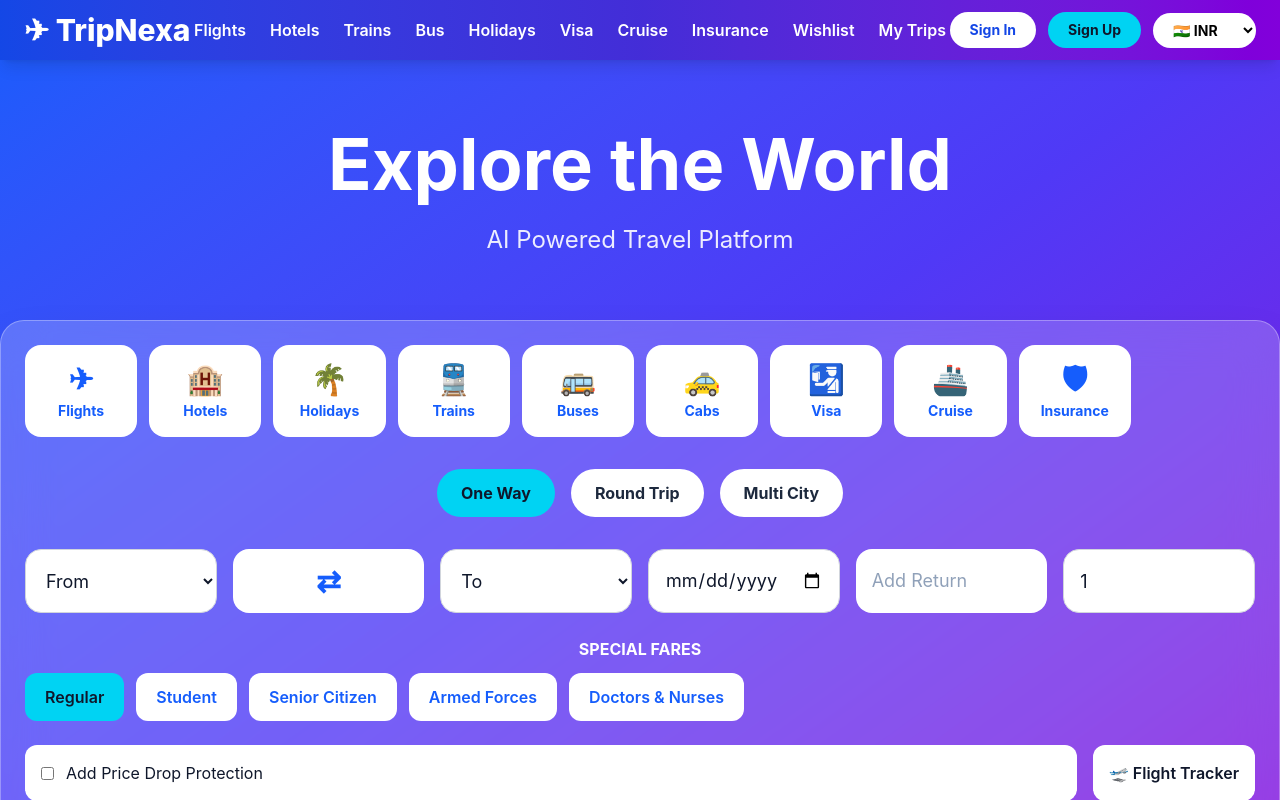
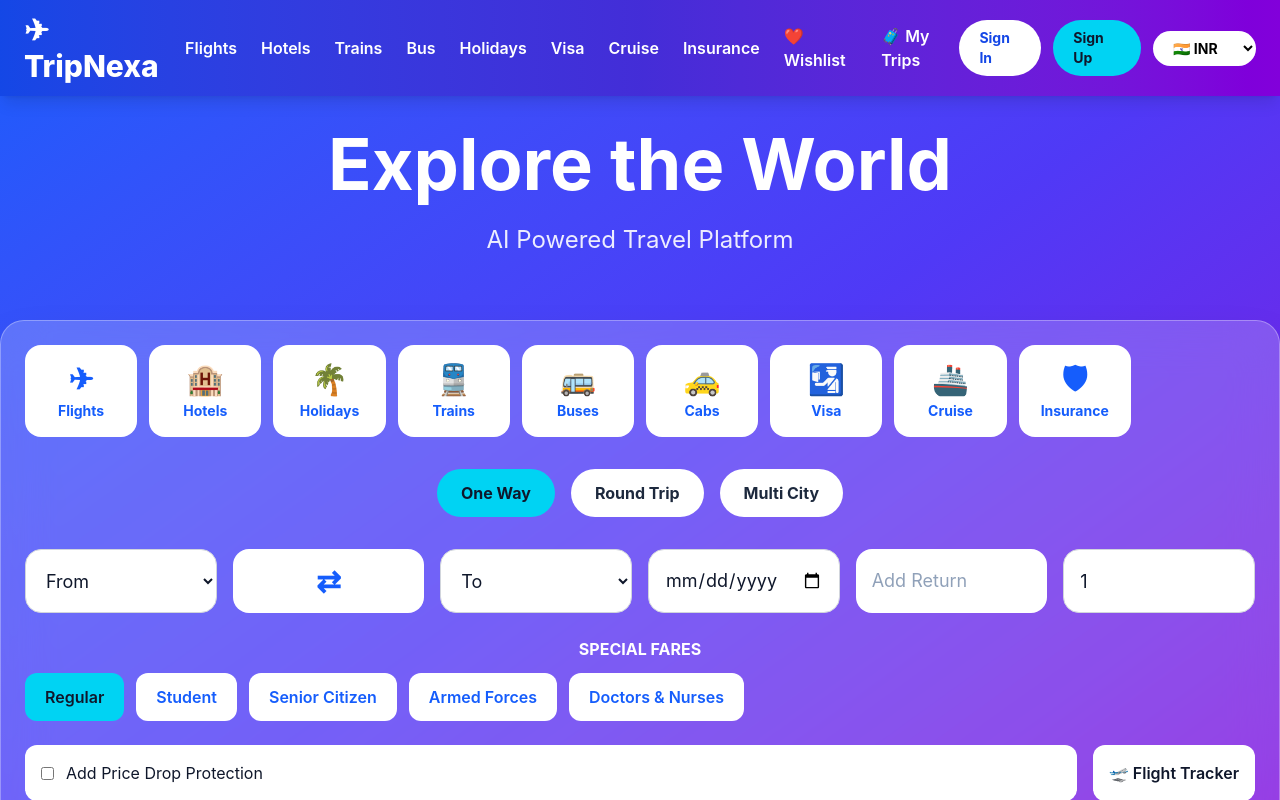
Before and after one commit to aryan20065-cloud/TripNexa, a React (Vite) app in the folder client/: page / in a window 1280 px wide. Shown: the top 800 px of the page. Built offline with nearby package versions, Linux system fonts and the light colour scheme.

Commit message:
Fix navbar currency selector without reload

```diff
--- a/client/src/components/layout/Navbar.jsx
+++ b/client/src/components/layout/Navbar.jsx
@@ -1,10 +1,18 @@
 import { Link } from "react-router-dom";
 
 function Navbar() {
+  const handleCurrencyChange = (e) => {
+    localStorage.setItem("currency", e.target.value);
+    window.dispatchEvent(new Event("currencyChange"));
+  };
+
   return (
     <nav className="fixed top-0 left-0 w-full z-50 bg-gradient-to-r from-blue-700 via-indigo-700 to-purple-700 shadow-lg">
       <div className="max-w-7xl mx-auto flex items-center justify-between px-6 py-3">
-        <Link to="/" className="text-3xl font-extrabold text-white flex items-center gap-2">
+        <Link
+          to="/"
+          className="text-3xl font-extrabold text-white flex items-center gap-2"
+        >
           ✈ TripNexa
         </Link>
 
@@ -17,8 +25,8 @@
           <Link to="/visa">Visa</Link>
           <Link to="/cruise">Cruise</Link>
           <Link to="/insurance">Insurance</Link>
-          <Link to="/wishlist"> Wishlist</Link>
-          <Link to="/mytrips"> My Trips</Link>
+          <Link to="/wishlist">❤️ Wishlist</Link>
+          <Link to="/mytrips">🧳 My Trips</Link>
         </div>
 
         <div className="flex items-center gap-3">
@@ -39,10 +47,7 @@
           <select
             className="bg-white rounded-full px-4 py-2 font-bold outline-none cursor-pointer text-sm"
             defaultValue={localStorage.getItem("currency") || "INR"}
-            onChange={(e) => {
-              localStorage.setItem("currency", e.target.value);
-              window.location.reload();
-            }}
+            onChange={handleCurrencyChange}
           >
             <option value="INR">🇮🇳 INR</option>
             <option value="USD">🇺🇸 USD</option>
```
